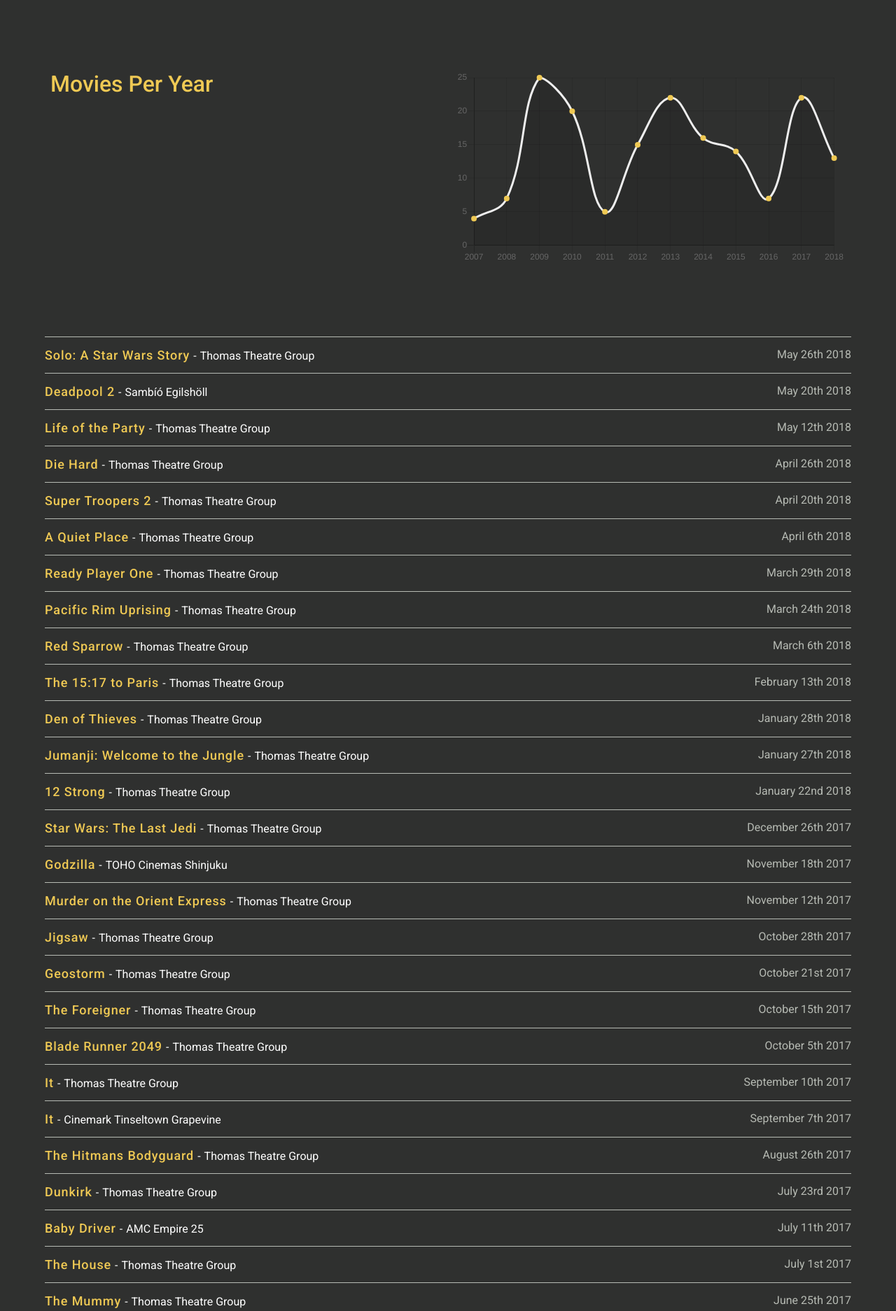
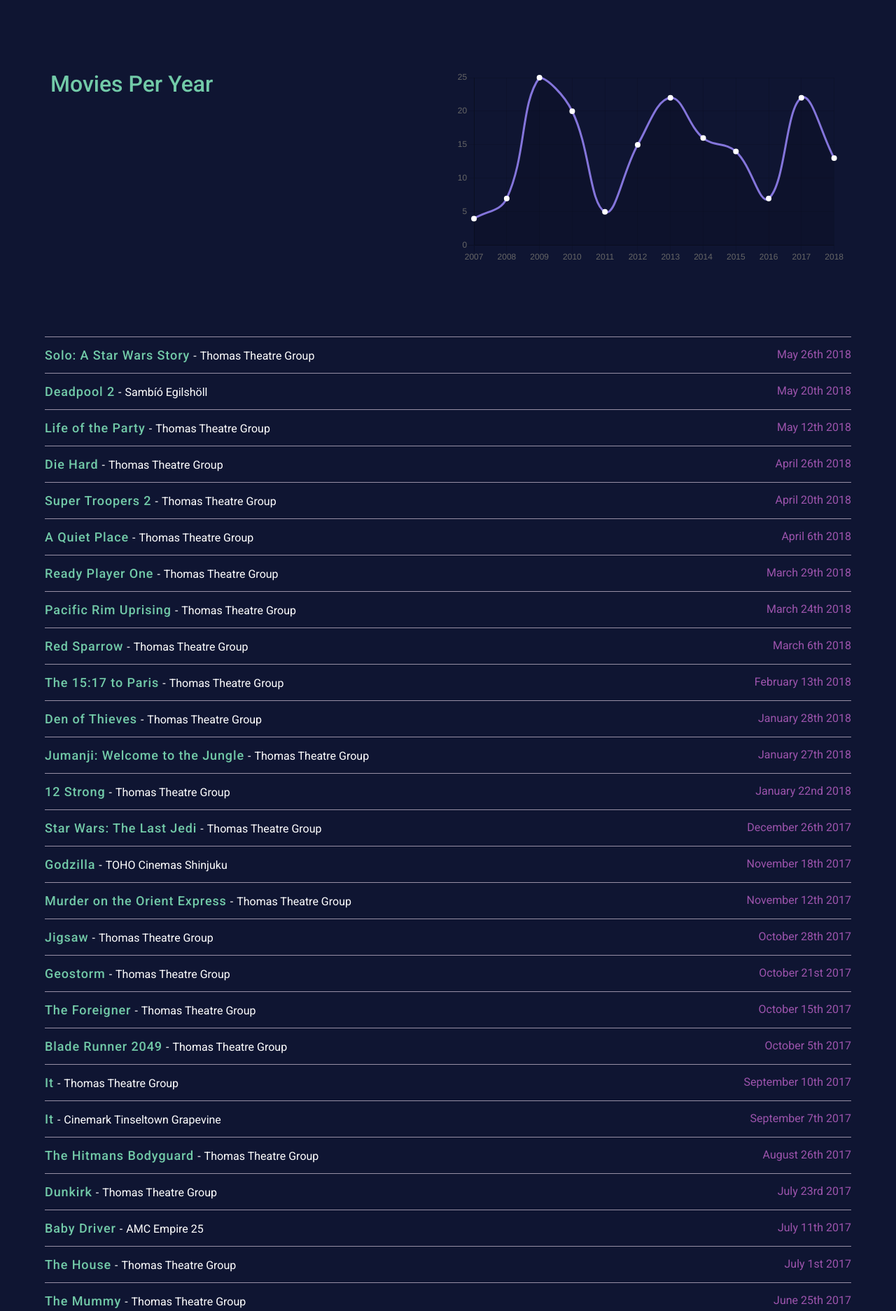
Before and after one commit to jacobproffer/movie-tickets, a PHP site: page / in a window 1280 px wide. Shown: the part 49-1923 px from the top of the page at 70% size. Run offline with PHP 8.4, Linux system fonts and the light colour scheme; some libraries are stand-ins or nearby versions.

Commit message:
Work on entries

```diff
--- a/assets/js/app.js
+++ b/assets/js/app.js
@@ -73,9 +73,9 @@
           datasets: [
             {
               data: count,
-              borderColor: "rgba(238, 238, 238, 1)",
+              borderColor: "#8475db",
               pointRadius: 4,
-              pointBackgroundColor: "rgba(239, 201, 84, 1)",
+              pointBackgroundColor: "#fff",
               pointBorderColor: "rgba(255, 255, 255, 0)"
             }
           ]
--- a/assets/scss/helpers/_variables.scss
+++ b/assets/scss/helpers/_variables.scss
@@ -2,9 +2,9 @@
 $black: #2f302f;
 $gray: #b7bbb4;
 $selection: rgba(147, 138, 130, 0.25);
-$border: rgba(147, 138, 130, 0.25);
-$body: $black;
+$border: #978fa5;
+$body: #0f1532;
 $header: #aa9f96;
 $copy: #2b71d9;
-$hit: $gray;
-$yellow: #efc954;
+$hit: #9d54ad;
+$yellow: #72cAA8;
--- a/assets/scss/layout/_grid.scss
+++ b/assets/scss/layout/_grid.scss
@@ -14,6 +14,9 @@
 }
 
 .grid-item {
-  @include make-flex(6);
+  @include make-flex(12);
+  @include screen-above(768px) {
+    @include update-flex(6);
+  }
   position: relative;
 }
--- a/assets/scss/pages/_home.scss
+++ b/assets/scss/pages/_home.scss
@@ -10,7 +10,7 @@
 
 .ticket-row {
   padding: 15px 0;
-  border-top: 1px solid $gray;
+  border-top: 1px solid $border;
 
   h2 {
     @include screen-above(1024px) {
```
Also changed, not shown: dist/css/project-main.min.css, dist/js/app.min.js.
